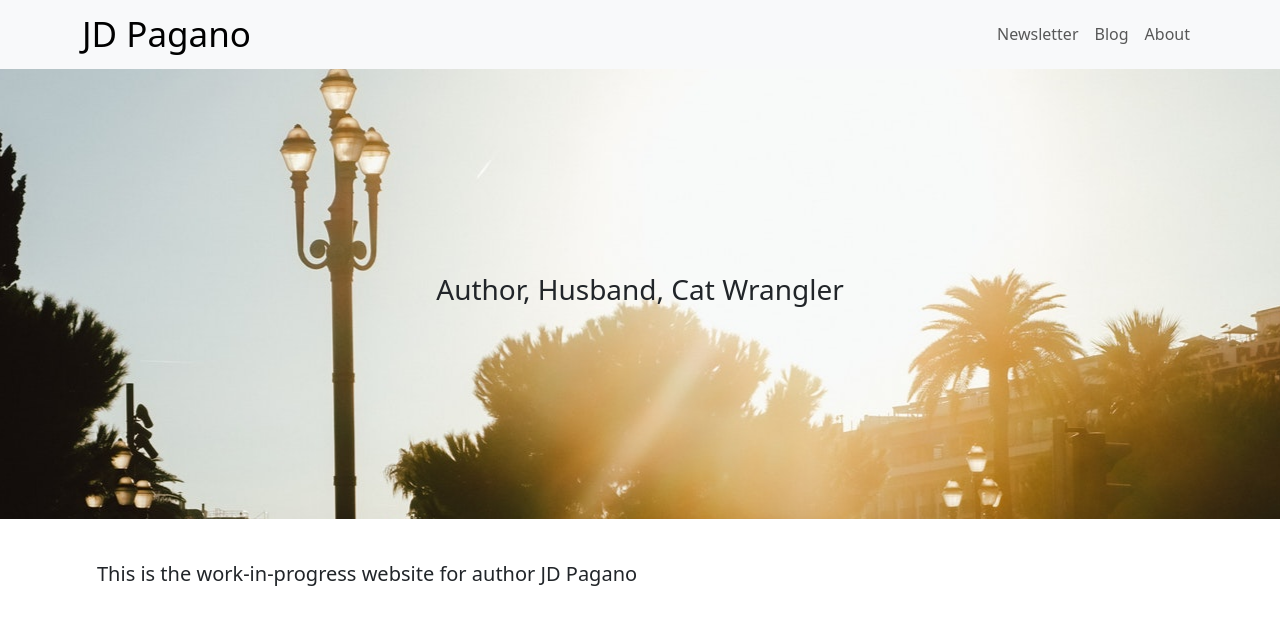
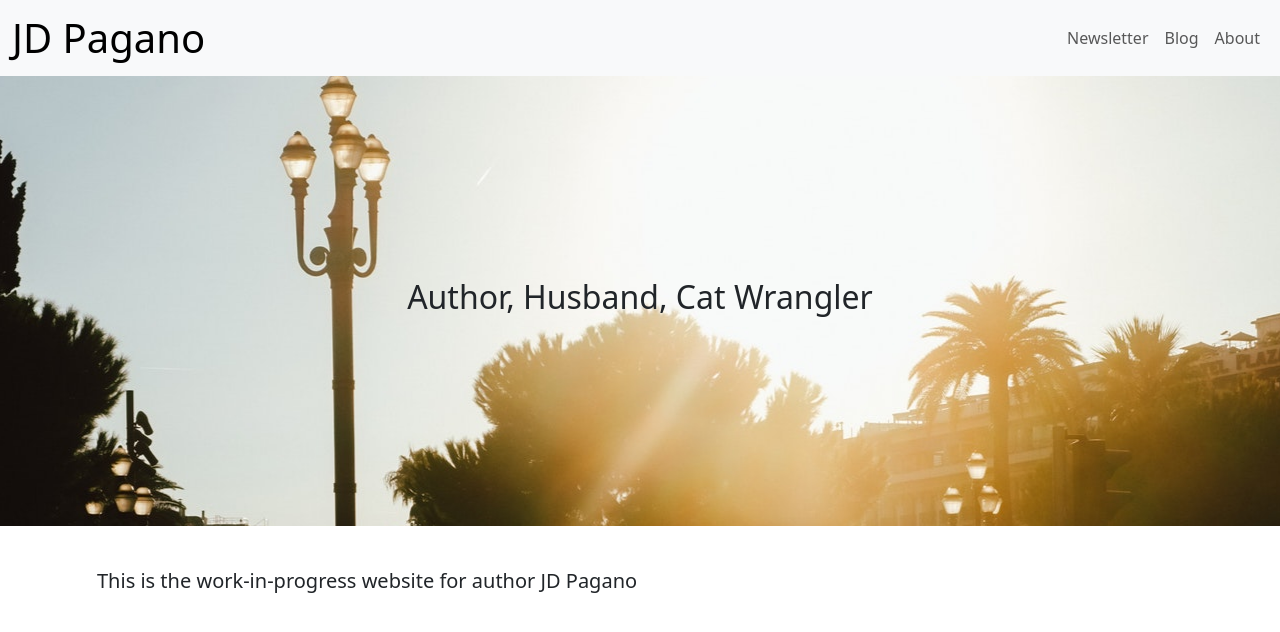
Before and after one commit to joofsh/onwards_publishing, a Jekyll site: the page built from index.markdown, in a window 1280 px wide. Shown: the top 632 px of the page. Built offline with Jekyll 4.4.1, drawn with Linux system fonts in a browser that asks for light colours.

Commit message:
Fix mobile styling

```diff
--- a/_layouts/default.html
+++ b/_layouts/default.html
@@ -2,6 +2,7 @@
 <html>
 <head>
    <meta charset="utf-8">
+   <meta name="viewport" content="width=device-width, initial-scale=1">
    <title>{{ page.title }} - {{ site.title }}</title>
 
    <link rel="stylesheet" type="text/css" href="{{ site.path }}/assets/css/styles.css" >
@@ -12,7 +13,7 @@
 </head>
 <body>
   <nav class="navbar navbar-expand-lg bg-body-tertiary">
-      <div class="container clearfix">
+      <div class="container-fluid">
         <div class="navbar-header">
           <a class="navbar-brand site-title" href="/">{{ site.title }}</a>
         </div>
@@ -36,9 +37,9 @@
     </nav>
 
     {% if page.jumbotron %}
-      <div class="jumbotron d-flex align-items-center min-vh-50">
+      <div class="jumbotron d-flex align-items-center">
         <div class="container text-center">
-          <h3>Author, Husband, Cat Wrangler</h3>
+          <h2>Author, Husband, Cat Wrangler</h2>
         </div>
       </div>
     {% endif %}
--- a/_sass/main.scss
+++ b/_sass/main.scss
@@ -5,7 +5,7 @@
 /* Custom Styles */
 
 .site-title {
-  font-size: 35px;
+  font-size: 40px;
 }
 
 .jumbotron {
```
